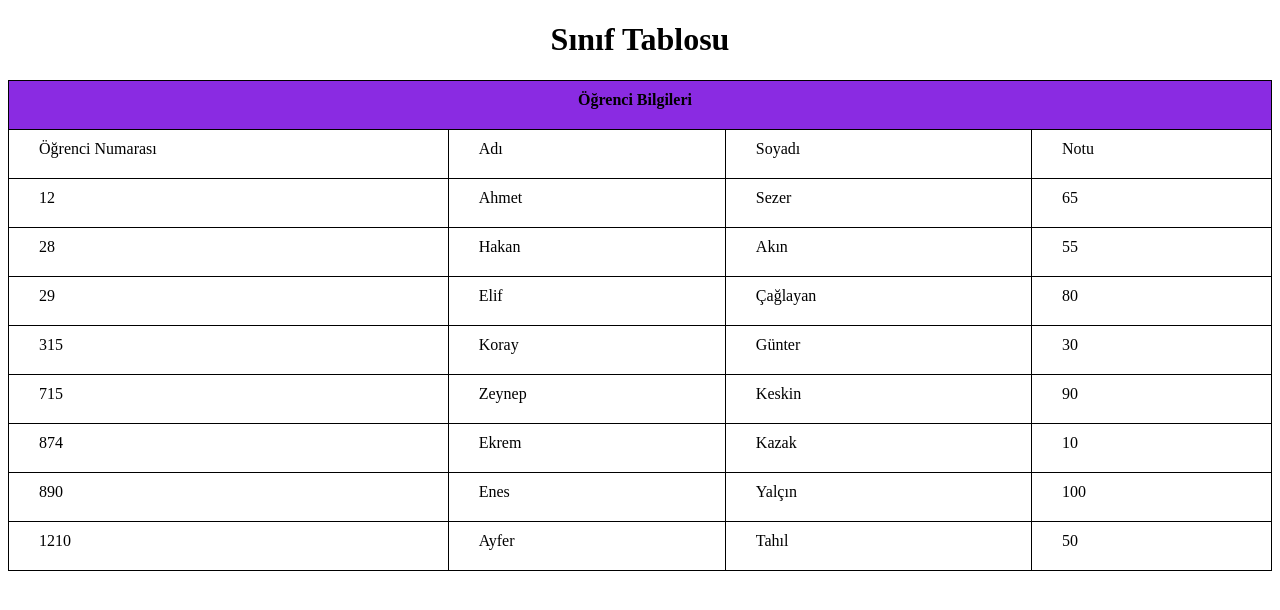
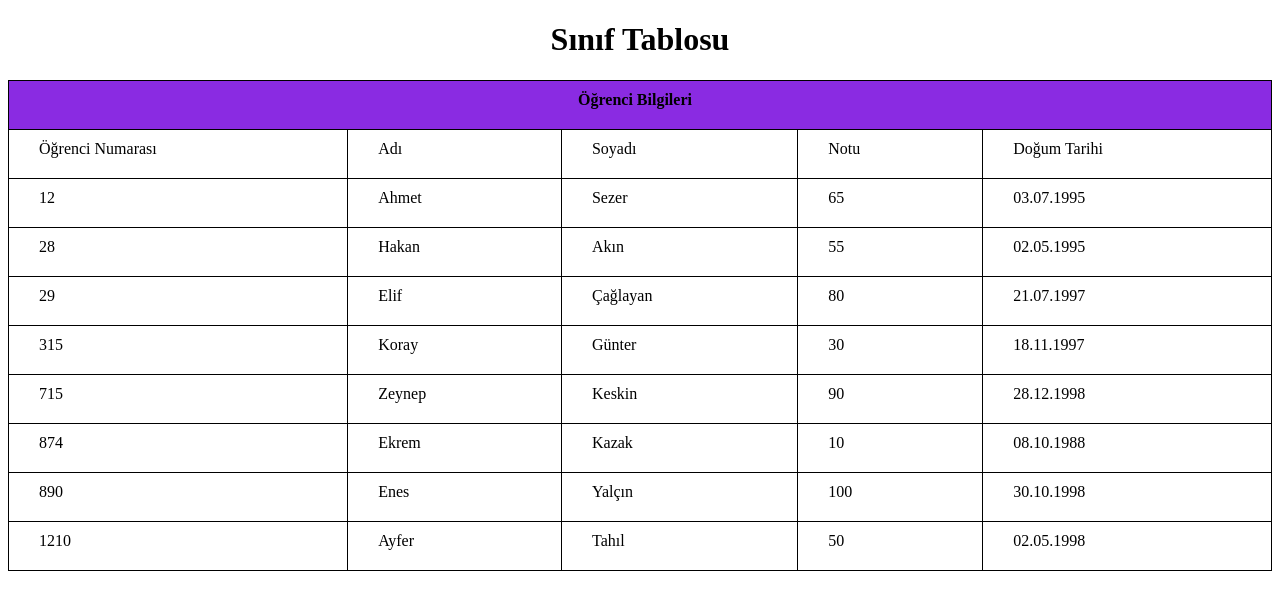
Before and after one commit to fatihcetin98/Patika-Hafta-1, a plain HTML site: page sinif_tablosu.html in a window 1280 px wide. Drawn offline with Linux system fonts and the light colour scheme.

Commit message:
doğum tarihleri eklendi

```diff
--- a/sinif_tablosu.html
+++ b/sinif_tablosu.html
@@ -26,61 +26,70 @@
     <h1><center>Sınıf Tablosu</center></h1>
     <table>
         <tr>
-            <th colspan="4" style="background-color:blueviolet">Öğrenci Bilgileri</th>
+            <th colspan="5" style="background-color:blueviolet">Öğrenci Bilgileri</th>
         </tr>
         <tr>
           <td>Öğrenci Numarası</td>
           <td>Adı</td>
           <td>Soyadı</td>
           <td>Notu</td>
+          <td>Doğum Tarihi</td>
         </tr>
         <tr>
           <td>12</td>
           <td>Ahmet</td>
           <td>Sezer</td>
           <td>65</td>
+          <td>03.07.1995</td>
         </tr>
         <tr>
             <td>28</td>
             <td>Hakan</td>
             <td>Akın</td>
             <td>55</td>
+            <td>02.05.1995</td>
           </tr>
           <tr>
             <td>29</td>
             <td>Elif</td>
             <td>Çağlayan</td>
             <td>80</td>
+            <td>21.07.1997</td>
           </tr>
           <tr>
             <td>315</td>
             <td>Koray</td>
             <td>Günter</td>
             <td>30</td>
+            <td>18.11.1997</td>
           </tr>
           <tr>
             <td>715</td>
             <td>Zeynep</td>
             <td>Keskin</td>
             <td>90</td>
+            <td>28.12.1998</td>
           </tr>
           <tr>
             <td>874</td>
             <td>Ekrem</td>
             <td>Kazak</td>
             <td>10</td>
+            <td>08.10.1988</td>
           </tr>
           <tr>
             <td>890</td>
             <td>Enes</td>
             <td>Yalçın</td>
             <td>100</td>
+            <td>30.10.1998</td>
           </tr>
           <tr>
             <td>1210</td>
             <td>Ayfer</td>
             <td>Tahıl</td>
             <td>50</td>
+            <td>02.05.1998</td>
           </tr>
 
 
```
